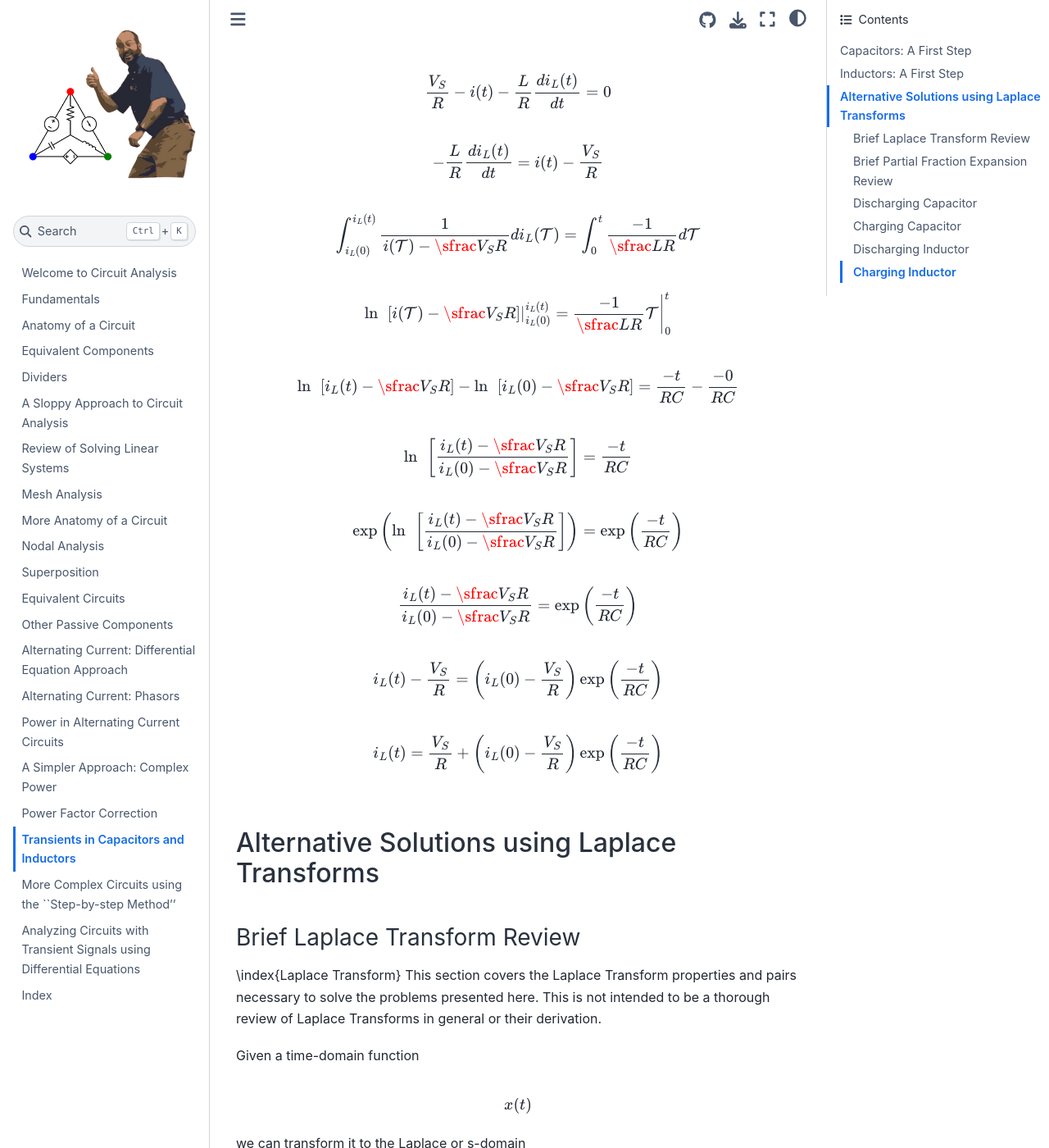
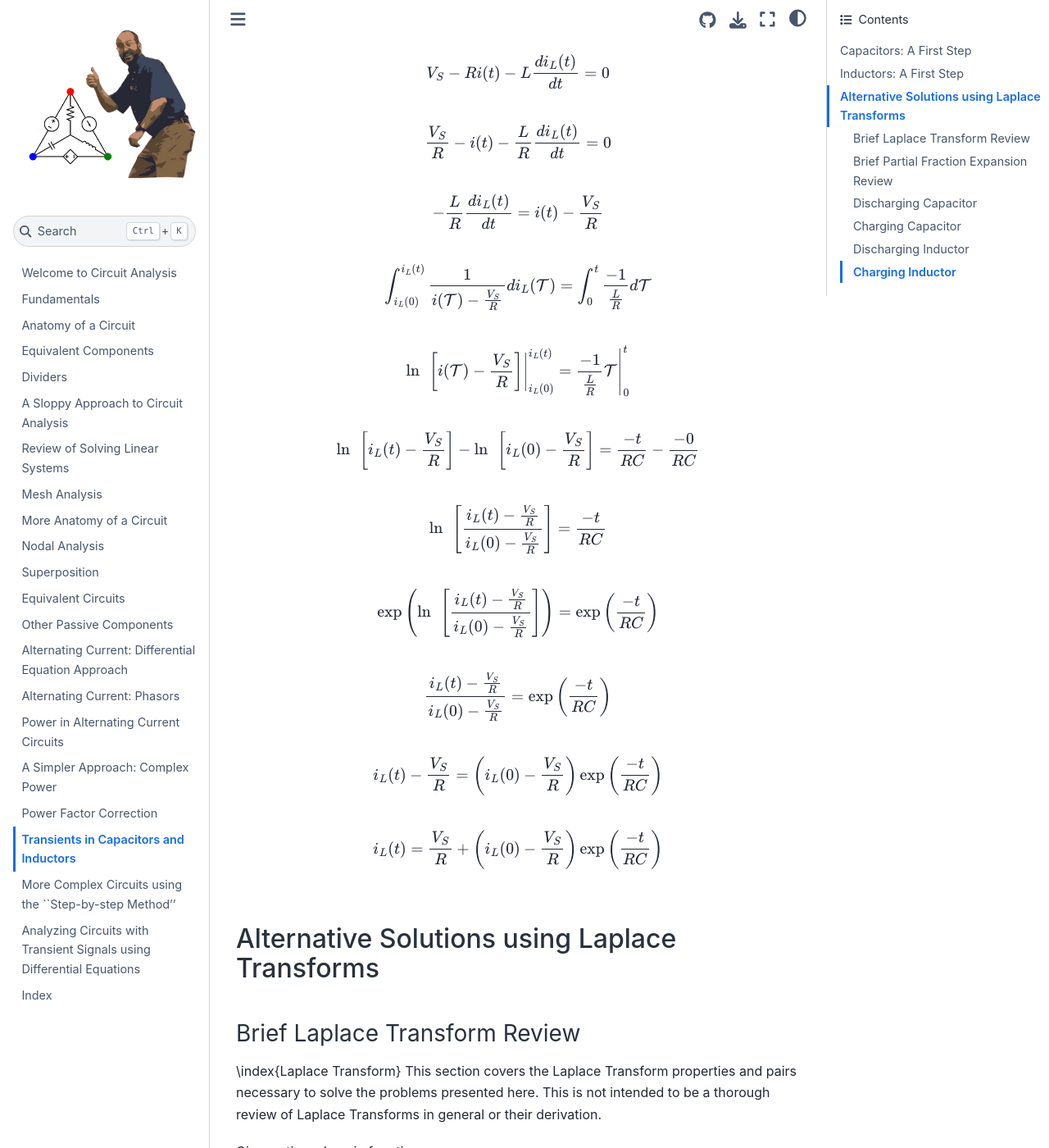
Before and after one commit to Circuit-Analysis/circuit-analysis.github.io, a Jupyter Book: the page built from chapter-17.md, in a window 1280 px wide and 1400 px high, scrolled down 6444 px. Shown: the whole window at 82% size. Built offline with Jupyter Book 1.0.4 settings and Sphinx 7.4.7 and the Sphinx Book theme 1.1.4, drawn with Linux system fonts in a browser that asks for light colours; some of the changed text lies outside the part shown.

Commit message:
sfrac --> frac

```diff
--- a/chapter-17.md
+++ b/chapter-17.md
@@ -55,11 +55,11 @@ $$ \ln~v_C(t)-\ln~v_C(0)=\frac{-t}{RC}-\frac{-0}{RC} $$
 
 $$ \ln~\frac{v_C(t)}{v_C(0)}=\frac{-t}{RC} $$
 
-$$ \mathrm{e}^{\ln~\frac{v_C(t)}{v_C(0)}}=\mathrm{e}^{\sfrac{-t}{RC}} $$
+$$ \mathrm{e}^{\ln~\frac{v_C(t)}{v_C(0)}}=\mathrm{e}^{\frac{-t}{RC}} $$
 
-$$ \frac{v_C(t)}{v_C(0)}=\mathrm{e}^{\sfrac{-t}{RC}} $$
+$$ \frac{v_C(t)}{v_C(0)}=\mathrm{e}^{\frac{-t}{RC}} $$
 
-$$ v_C(t)=v_C(0^{-})\mathrm{e}^{\sfrac{-t}{RC}} $$
+$$ v_C(t)=v_C(0^{-})\mathrm{e}^{\frac{-t}{RC}} $$
 
 ### Charging Capacitor
 
@@ -133,21 +133,21 @@ $$ \frac{L}{R}\frac{di_L(t)}{dt}=-i_L(t) $$
 
 $$ \frac{L}{R}di_L(t)=-i_L(t)dt $$
 
-$$ \frac{1}{i_L(t)}di_L(t)=\frac{-1}{\sfrac{L}{R}}dt $$
+$$ \frac{1}{i_L(t)}di_L(t)=\frac{-1}{\frac{L}{R}}dt $$
 
-$$ \int_{i_L(0)}^{i_L(t)}\frac{1}{i_L(\mathcal{T})}di_L(\mathcal{T})=\int_{0}^{t}\frac{-1}{\sfrac{L}{R}}d\mathcal{T} $$
+$$ \int_{i_L(0)}^{i_L(t)}\frac{1}{i_L(\mathcal{T})}di_L(\mathcal{T})=\int_{0}^{t}\frac{-1}{\frac{L}{R}}d\mathcal{T} $$
 
-$$ \left.\ln~i_L(\mathcal{T})\right|_{i_L(0)}^{i_L(t)}=\left.\frac{-1}{\sfrac{L}{R}}\mathcal{T}\right|_{0}^{t} $$
+$$ \left.\ln~i_L(\mathcal{T})\right|_{i_L(0)}^{i_L(t)}=\left.\frac{-1}{\frac{L}{R}}\mathcal{T}\right|_{0}^{t} $$
 
-$$ \ln~i_L(t)-\ln~i_L(0)=\frac{-t}{\sfrac{L}{R}}-\frac{-0}{\sfrac{L}{R}} $$
+$$ \ln~i_L(t)-\ln~i_L(0)=\frac{-t}{\frac{L}{R}}-\frac{-0}{\frac{L}{R}} $$
 
-$$ \ln~\frac{i_L(t)}{i_L(0)}=\frac{-t}{\sfrac{L}{R}} $$
+$$ \ln~\frac{i_L(t)}{i_L(0)}=\frac{-t}{\frac{L}{R}} $$
 
-$$ \exp\left({\ln~\frac{i_L(t)}{i_L(0)}}\right)=\exp\left({\frac{-t}{\sfrac{L}{R}}}\right) $$
+$$ \exp\left({\ln~\frac{i_L(t)}{i_L(0)}}\right)=\exp\left({\frac{-t}{\frac{L}{R}}}\right) $$
 
-$$ {\frac{i_L(t)}{i_L(0)}}=\exp\left({\frac{-t}{\sfrac{L}{R}}}\right) $$
+$$ {\frac{i_L(t)}{i_L(0)}}=\exp\left({\frac{-t}{\frac{L}{R}}}\right) $$
 
-$$ i_L(t)=i_L(0)\exp\left({\frac{-t}{\sfrac{L}{R}}}\right) $$
+$$ i_L(t)=i_L(0)\exp\left({\frac{-t}{\frac{L}{R}}}\right) $$
 
 ### Charging Inductor
 
@@ -172,17 +172,17 @@ $$ \frac{V_S}{R}-i(t)-\frac{L}{R}\frac{di_L(t)}{dt}=0 $$
 
 $$ -\frac{L}{R}\frac{di_L(t)}{dt}=i(t)-\frac{V_S}{R} $$
 
-$$ \int_{i_L(0)}^{i_L(t)}\frac{1}{i(\mathcal{T})-\sfrac{V_S}{R}}di_L(\mathcal{T})=\int_{0}^{t}\frac{-1}{\sfrac{L}{R}}d\mathcal{T} $$
+$$ \int_{i_L(0)}^{i_L(t)}\frac{1}{i(\mathcal{T})-\frac{V_S}{R}}di_L(\mathcal{T})=\int_{0}^{t}\frac{-1}{\frac{L}{R}}d\mathcal{T} $$
 
-$$ \left.\ln~\left[i(\mathcal{T})-\sfrac{V_S}{R}\right]\right|_{i_L(0)}^{i_L(t)}=\left.\frac{-1}{\sfrac{L}{R}}\mathcal{T}\right|_{0}^{t} $$
+$$ \left.\ln~\left[i(\mathcal{T})-\frac{V_S}{R}\right]\right|_{i_L(0)}^{i_L(t)}=\left.\frac{-1}{\frac{L}{R}}\mathcal{T}\right|_{0}^{t} $$
 
-$$ \ln~\left[i_L(t)-\sfrac{V_S}{R}\right]-\ln~\left[i_L(0)-\sfrac{V_S}{R}\right]=\frac{-t}{RC}-\frac{-0}{RC} $$
+$$ \ln~\left[i_L(t)-\frac{V_S}{R}\right]-\ln~\left[i_L(0)-\frac{V_S}{R}\right]=\frac{-t}{RC}-\frac{-0}{RC} $$
 
-$$ \ln~\left[\frac{i_L(t)-\sfrac{V_S}{R}}{i_L(0)-\sfrac{V_S}{R}}\right]=\frac{-t}{RC} $$
+$$ \ln~\left[\frac{i_L(t)-\frac{V_S}{R}}{i_L(0)-\frac{V_S}{R}}\right]=\frac{-t}{RC} $$
 
-$$ \exp\left(\ln~\left[\frac{i_L(t)-\sfrac{V_S}{R}}{i_L(0)-\sfrac{V_S}{R}}\right]\right)=\exp\left(\frac{-t}{RC}\right) $$
+$$ \exp\left(\ln~\left[\frac{i_L(t)-\frac{V_S}{R}}{i_L(0)-\frac{V_S}{R}}\right]\right)=\exp\left(\frac{-t}{RC}\right) $$
 
-$$ \frac{i_L(t)-\sfrac{V_S}{R}}{i_L(0)-\sfrac{V_S}{R}}=\exp\left(\frac{-t}{RC}\right) $$
+$$ \frac{i_L(t)-\frac{V_S}{R}}{i_L(0)-\frac{V_S}{R}}=\exp\left(\frac{-t}{RC}\right) $$
 
 $$ i_L(t)-\frac{V_S}{R}=\left(i_L(0)-\frac{V_S}{R}\right)\exp\left(\frac{-t}{RC}\right) $$
 
@@ -221,7 +221,7 @@ Again, note the initial condition x(0) in the Laplace-domain.
 
 Using the properties reviewed above only two transform pairs are needed here. First,
 
-$$ \mathcal{L}\left[\frac{x(t)}{1}\right]=\frac{X(s)}{\sfrac{1}{s}} $$
+$$ \mathcal{L}\left[\frac{x(t)}{1}\right]=\frac{X(s)}{\frac{1}{s}} $$
 
 and,
 
@@ -231,7 +231,7 @@ $$ \mathcal{L}\left[\exp(-\alpha{t})\right]=\frac{1}{s+\alpha} $$
 \hline
 **Property**&**Description**&**Time-domain**&**S-domain**\\
 \hline
-Linearity&$\mathcal{L}\left[a_1x_1(t)+a_2x_2(t)\right]=a_1X_1(s)+a_2X_2(s)$&$\frac{x(t)}{1}$&$\frac{X(s)}{\sfrac{1}{s}}$\\
+Linearity&$\mathcal{L}\left[a_1x_1(t)+a_2x_2(t)\right]=a_1X_1(s)+a_2X_2(s)$&$\frac{x(t)}{1}$&$\frac{X(s)}{\frac{1}{s}}$\\
 Differentiation&$\mathcal{L}\left[\frac{dx(t)}{dt}\right]=sX(s)-x(0^{-})$&$\exp(-\alpha{t})$&$\frac{1}{s+\alpha}$\\
 Integration&$\mathcal{L}\left[\int{x(t)dt}\right]=\frac{X(s)}{s}+\frac{x(0^{-})}{s}$&&\\
 \hline
@@ -342,9 +342,9 @@ $$ sV_C(s)+\frac{V_C(s)}{RC}=v_C(0^{-}) $$
 
 $$ V_C(s)\left[s+\frac{1}{RC}\right]=v_C(0^{-}) $$
 
-$$ V_C(s)=\frac{v_C(0^{-})}{s+\sfrac{1}{RC}} $$
+$$ V_C(s)=\frac{v_C(0^{-})}{s+\frac{1}{RC}} $$
 
-$$ \mathcal{L}^{-1}\left[V_C(s)\right]=\mathcal{L}^{-1}\left[\frac{v_C(0^{-})}{s+\sfrac{1}{RC}}\right] $$
+$$ \mathcal{L}^{-1}\left[V_C(s)\right]=\mathcal{L}^{-1}\left[\frac{v_C(0^{-})}{s+\frac{1}{RC}}\right] $$
 
 $$ v_C(t)=v_C(0^{-})\exp\left(\frac{-t}{RC}\right) $$
 
@@ -385,9 +385,9 @@ $$ V_C(s)=\frac{\frac{V_S}{RC}}{s\left(s+\frac{1}{RC}\right)}+\frac{v_C(0^{-})}{
 
 $$ V_C(s)=\frac{A}{s}+\frac{B}{s+\frac{1}{RC}}+\frac{v_C(0^{-})}{s+\frac{1}{RC}} $$
 
-$$ A=\left.\frac{\sfrac{V_S}{RC}}{s+\sfrac{1}{RC}}\right|_{s=0}=\frac{\sfrac{V_S}{RC}}{\sfrac{1}{RC}}=V_S $$
+$$ A=\left.\frac{\frac{V_S}{RC}}{s+\frac{1}{RC}}\right|_{s=0}=\frac{\frac{V_S}{RC}}{\frac{1}{RC}}=V_S $$
 
-$$ B=\left.\frac{\sfrac{V_S}{RC}}{s}\right|_{s=-\sfrac{1}{RC}}=\frac{\sfrac{V_S}{RC}}{-\sfrac{1}{RC}}=-V_S $$
+$$ B=\left.\frac{\frac{V_S}{RC}}{s}\right|_{s=-\frac{1}{RC}}=\frac{\frac{V_S}{RC}}{-\frac{1}{RC}}=-V_S $$
 
 $$ V_C(s)=\frac{V_S}{s}-\frac{V_S}{s+\frac{1}{RC}}+\frac{v_C(0^{-})}{s+\frac{1}{RC}} $$
 
@@ -434,7 +434,7 @@ $$ \mathcal{L}^{-1}\left[I(s)\right]=\mathcal{L}^{-1}\left[\frac{i_L(0^{-})}{s+\
 
 $$ i_L(t)=i_L(0^{-})\exp\left(\frac{-Rt}{L}\right) $$
 
-$$ i_L(t)=i_L(0^{-})\exp\left(\frac{-t}{\sfrac{L}{R}}\right) $$
+$$ i_L(t)=i_L(0^{-})\exp\left(\frac{-t}{\frac{L}{R}}\right) $$
 
 ### Charging Inductor
 
@@ -473,12 +473,12 @@ $$ \frac{\frac{V_S}{L}}{s(s+\frac{R}{L})}+\frac{i_L(0^{-})}{s+\frac{R}{L}}=I(s)
 
 $$ \frac{A}{s}+\frac{B}{s+\frac{R}{L}}+\frac{i_L(0^{-})}{s+\frac{R}{L}}=I(s) $$
 
-$$ A=\left.\frac{\sfrac{V_S}{L}}{s+\sfrac{R}{L}}\right|_{s=0}=\frac{\sfrac{V_S}{L}}{\sfrac{R}{L}}=\frac{V_S}{R} $$
+$$ A=\left.\frac{\frac{V_S}{L}}{s+\frac{R}{L}}\right|_{s=0}=\frac{\frac{V_S}{L}}{\frac{R}{L}}=\frac{V_S}{R} $$
 
-$$ B=\left.\frac{\sfrac{V_S}{L}}{s}\right|_{s=-\sfrac{R}{L}}=\frac{\sfrac{V_S}{L}}{-\sfrac{R}{L}}=-\frac{V_S}{R} $$
+$$ B=\left.\frac{\frac{V_S}{L}}{s}\right|_{s=-\frac{R}{L}}=\frac{\frac{V_S}{L}}{-\frac{R}{L}}=-\frac{V_S}{R} $$
 
-$$ \frac{\sfrac{V_S}{R}}{s}-\frac{\sfrac{V_S}{R}}{s+\frac{R}{L}}+\frac{i_L(0^{-})}{s+\frac{R}{L}}=I(s) $$
+$$ \frac{\frac{V_S}{R}}{s}-\frac{\frac{V_S}{R}}{s+\frac{R}{L}}+\frac{i_L(0^{-})}{s+\frac{R}{L}}=I(s) $$
 
-$$ \frac{V_S}{R}-\frac{V_S}{R}\exp\left(\frac{-t}{\sfrac{L}{R}}\right)+i_L(0^{-})\exp\left(\frac{-t}{\sfrac{L}{R}}\right)=i_L(t) $$
+$$ \frac{V_S}{R}-\frac{V_S}{R}\exp\left(\frac{-t}{\frac{L}{R}}\right)+i_L(0^{-})\exp\left(\frac{-t}{\frac{L}{R}}\right)=i_L(t) $$
 
-$$ i_L(t)=\frac{V_S}{R}+\left[i_L(0^{-})-\frac{V_S}{R}\right]\exp\left(\frac{-t}{\sfrac{L}{R}}\right) $$
+$$ i_L(t)=\frac{V_S}{R}+\left[i_L(0^{-})-\frac{V_S}{R}\right]\exp\left(\frac{-t}{\frac{L}{R}}\right) $$
```
Also changed, not shown: chapter-10.md (+2 -2 lines), chapter-11.md (+1 -1 lines), chapter-13.md (+6 -6 lines).
